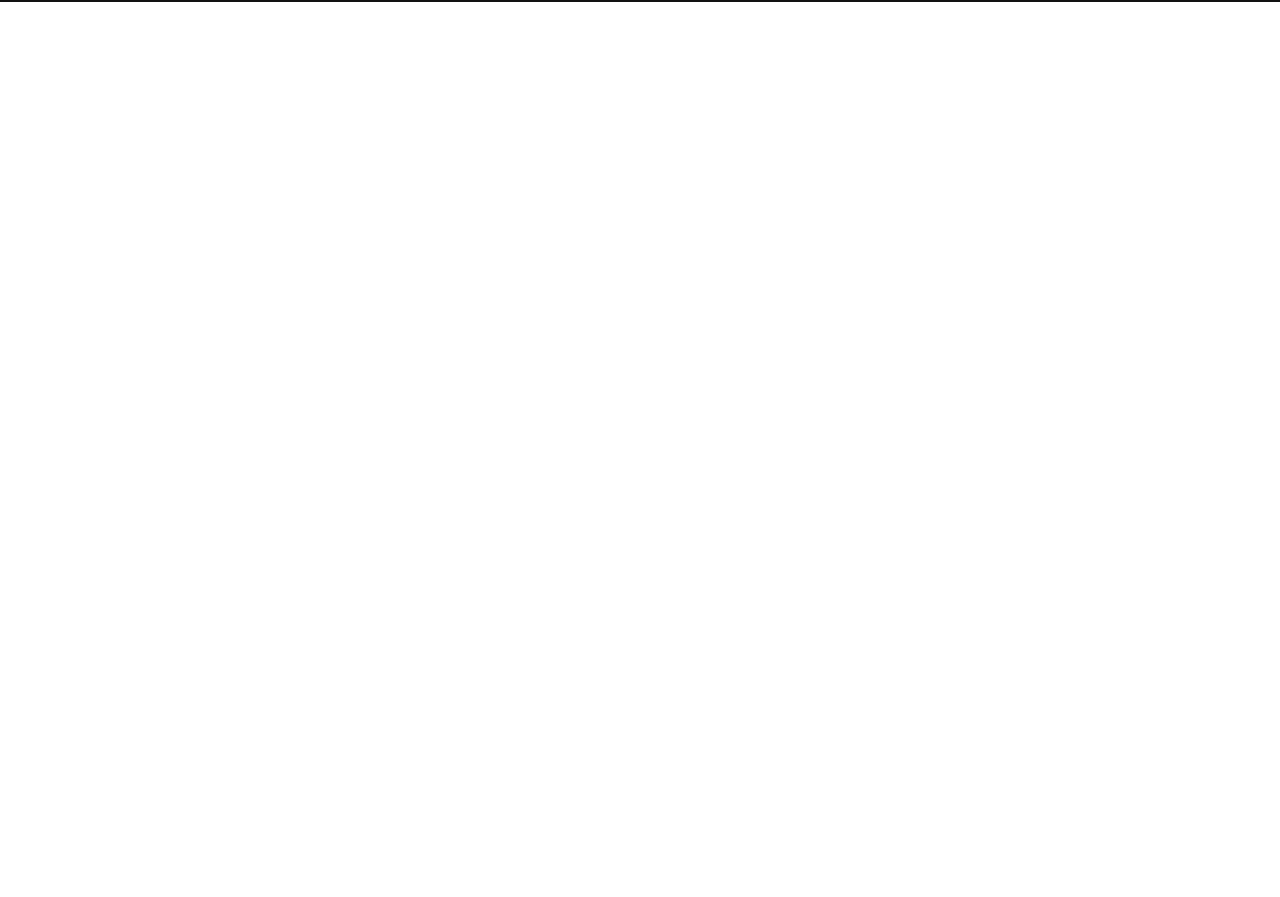
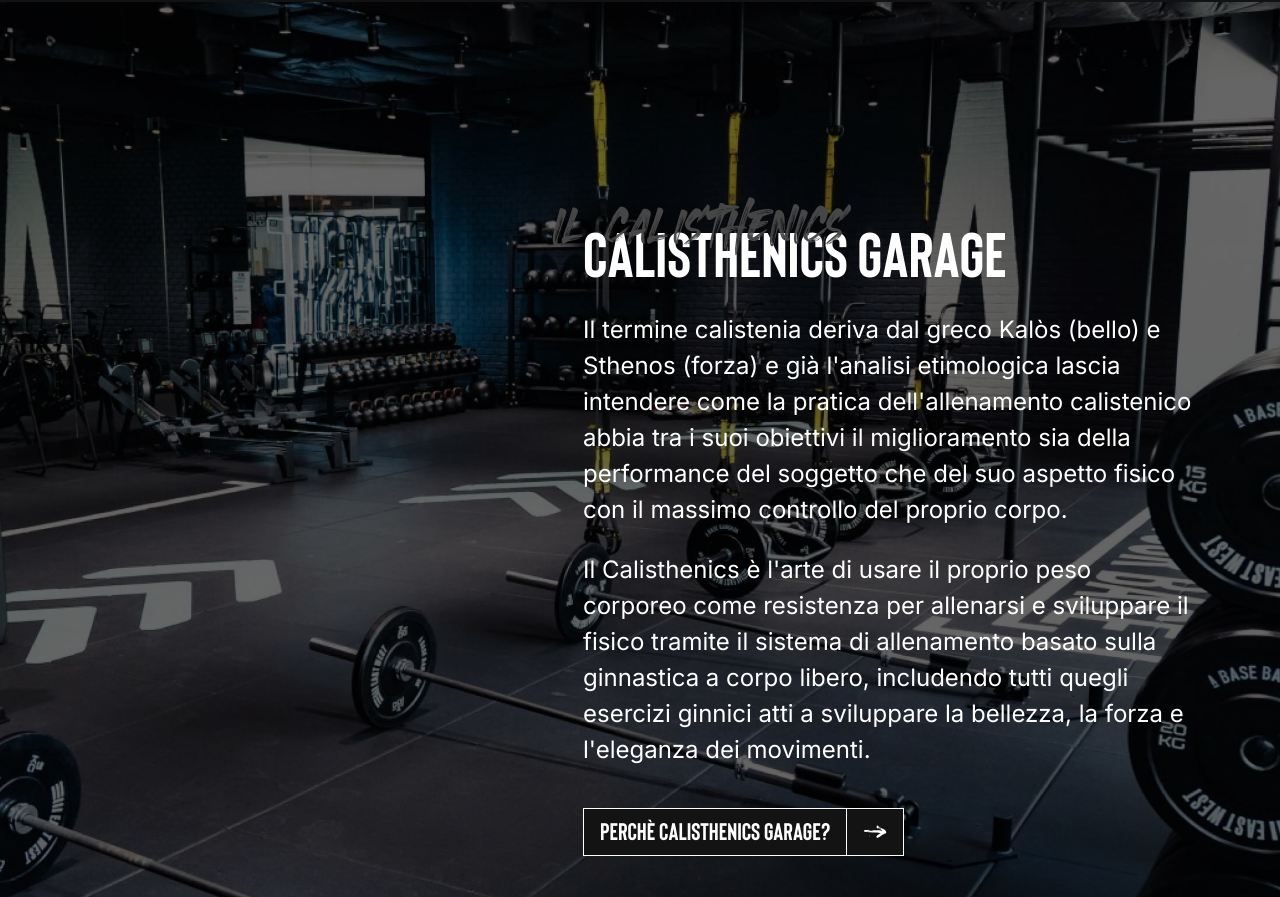
Before and after one commit to andreaselmi/IMPERIUM_MOTUS, a React (Create React App) app: page / in a window 1280 px wide. Shown: the part 938-1835 px from the top of the page. Before the commit the page ends 940 px from the top, so only its background shows below. Built offline with nearby package versions, Linux system fonts and the light colour scheme.

Commit message:
add calisthenics section

```diff
--- a/src/App.tsx
+++ b/src/App.tsx
@@ -1,16 +1,15 @@
 import React from "react";
 import Header from "./components/Header/Header";
 import Navbar from "./components/Navbar/Navbar/Navbar";
+import Container from "./components/Container/Container";
+import CalisthenicsSection from "./components/Section/CalisthenicsSection/CalisthenicsSection";
 
 function App() {
   return (
     <>
       <Navbar />
       <Header />
-      {/*<Typography label={"titolo"} variant={"paragraph"} />*/}
-      {/*<div style={{ height: 300 }}>*/}
-      {/*  <Button type={"primary"} label={"ciao un bottone lunghissimo"} />*/}
-      {/*</div>*/}
+      <CalisthenicsSection />
     </>
   );
 }
--- /dev/null
+++ b/src/components/Section/CalisthenicsSection/CalisthenicsSection.module.css
@@ -0,0 +1,48 @@
+@import "../../../utils/theme/colors.css";
+
+.body {
+    margin-top: 24px;
+    margin-bottom: 40px;
+}
+
+.bodyText {
+    line-height: 150%;
+    color: var(--global-color-light);
+}
+
+.container {
+    background-image: url("../../../assets/images/sections/calisthenicsSectionBg.jpg");
+    background-position: center;
+    background-repeat: no-repeat;
+    background-size: cover;
+    position: relative;
+    z-index: 1;
+    padding-bottom: 80px;
+}
+
+.overlay {
+    position: absolute;
+    top: 0;
+    left: 0;
+    right: 0;
+    bottom: 0;
+    background-color: rgba(0, 0, 0, 0.6);
+    z-index: -1;
+}
+
+.sectionContainer {
+    padding: 80px 0
+}
+
+.sectionTitle {
+    color: white;
+}
+
+@media only screen and (min-width: 1200px) {
+    .sectionContainer {
+        padding-left: 45%;
+        padding-top: 160px;
+        padding-bottom: 160px;
+    }
+
+}
--- /dev/null
+++ b/src/components/Section/CalisthenicsSection/CalisthenicsSection.tsx
@@ -0,0 +1,69 @@
+import React from "react";
+import SectionHeader from "../SectionHeader/SectionHeader";
+import calisthenics from "../../../assets/images/sections/calisthenicsSection.svg";
+import styles from "./CalisthenicsSection.module.css";
+import Container from "../../Container/Container";
+import Typography from "../../Typography/Typography";
+import Button from "../../Button/Button";
+import useWindowDimensions from "../../../hooks/useWindowDimensions";
+
+const CalisthenicsSection = () => {
+  const { width } = useWindowDimensions();
+
+  const shortFirstText =
+    "In Imperium Motus offriamo a tutti la possibilità di diventare la versione migliore di se stessi con dei corsi per potenziare la muscolaturà, diventare piú elastici, perdere peso o semplicemente sentirsi bene con se stessi.";
+  const longFirstText =
+    "Il termine calistenia deriva dal greco Kalòs (bello) e Sthenos (forza) e già l'analisi etimologica lascia intendere come la pratica dell'allenamento calistenico abbia tra i suoi obiettivi il miglioramento sia della performance del soggetto che del suo aspetto fisico con il massimo controllo del proprio corpo.";
+  const shortSecondText =
+    "In Imperium Motus offriamo a tutti la possibilità di diventare la versione migliore di se stessi.";
+  const longSecondText =
+    "Il Calisthenics è l'arte di usare il proprio peso corporeo come resistenza per allenarsi e sviluppare il fisico tramite il sistema di allenamento basato sulla ginnastica a corpo libero, includendo tutti quegli esercizi ginnici atti a sviluppare la bellezza, la forza e l'eleganza dei movimenti.";
+
+  const firstText = width
+    ? width > 1199
+      ? longFirstText
+      : shortFirstText
+    : shortFirstText;
+
+  const secondText = width
+    ? width > 1199
+      ? longSecondText
+      : shortSecondText
+    : shortSecondText;
+
+  return (
+    <section className={styles.container}>
+      <div className={styles.overlay} />
+      <Container>
+        <div className={styles.sectionContainer}>
+          <SectionHeader
+            titleClass={styles.sectionTitle}
+            imageSrc={calisthenics}
+            imageAlt={"Il Calisthenics"}
+            label={"Calisthenics garage"}
+          />
+
+          <div className={styles.body}>
+            <Typography
+              className={styles.bodyText}
+              variant={"paragraph"}
+              label={firstText}
+            />
+            <br />
+            <Typography
+              className={styles.bodyText}
+              variant={"paragraph"}
+              label={secondText}
+            />
+          </div>
+
+          <div>
+            <Button type={"secondary"} label={"Perchè Calisthenics Garage?"} />
+          </div>
+        </div>
+      </Container>
+    </section>
+  );
+};
+
+export default CalisthenicsSection;
--- /dev/null
+++ b/src/components/Section/SectionHeader/SectionHeader.module.css
@@ -0,0 +1,23 @@
+.imageContainer {
+    position: relative;
+    left: 10px;
+    top: 25px;
+    max-width: 200px;
+    max-height: 71px;
+}
+
+@media only screen and (min-width: 576px) {
+    .imageContainer {
+        max-height: 100px;
+        max-width: 300px;
+        top: 35px;
+        left: -5%
+    }
+
+
+}
+
+.image {
+    width: 100%;
+    height: 100%;
+}
--- /dev/null
+++ b/src/components/Section/SectionHeader/SectionHeader.tsx
@@ -0,0 +1,32 @@
+import React from "react";
+import Typography from "../../Typography/Typography";
+import styles from "./SectionHeader.module.css";
+
+interface SectionHeaderProps {
+  imageSrc: string;
+  imageAlt: string;
+  label: string;
+  titleClass?: string;
+}
+
+const SectionHeader = ({
+  imageAlt,
+  imageSrc,
+  label,
+  titleClass,
+}: SectionHeaderProps) => {
+  return (
+    <>
+      <div className={styles.imageContainer}>
+        <img className={styles.image} alt={imageAlt} src={imageSrc} />
+      </div>
+      <Typography
+        className={titleClass}
+        label={label}
+        variant={"sectionTitle"}
+      />
+    </>
+  );
+};
+
+export default SectionHeader;
```
Also changed, not shown: src/assets/images/sections/calisthenicsSection.svg (added), src/assets/images/sections/calisthenicsSectionBg.jpg (added).
